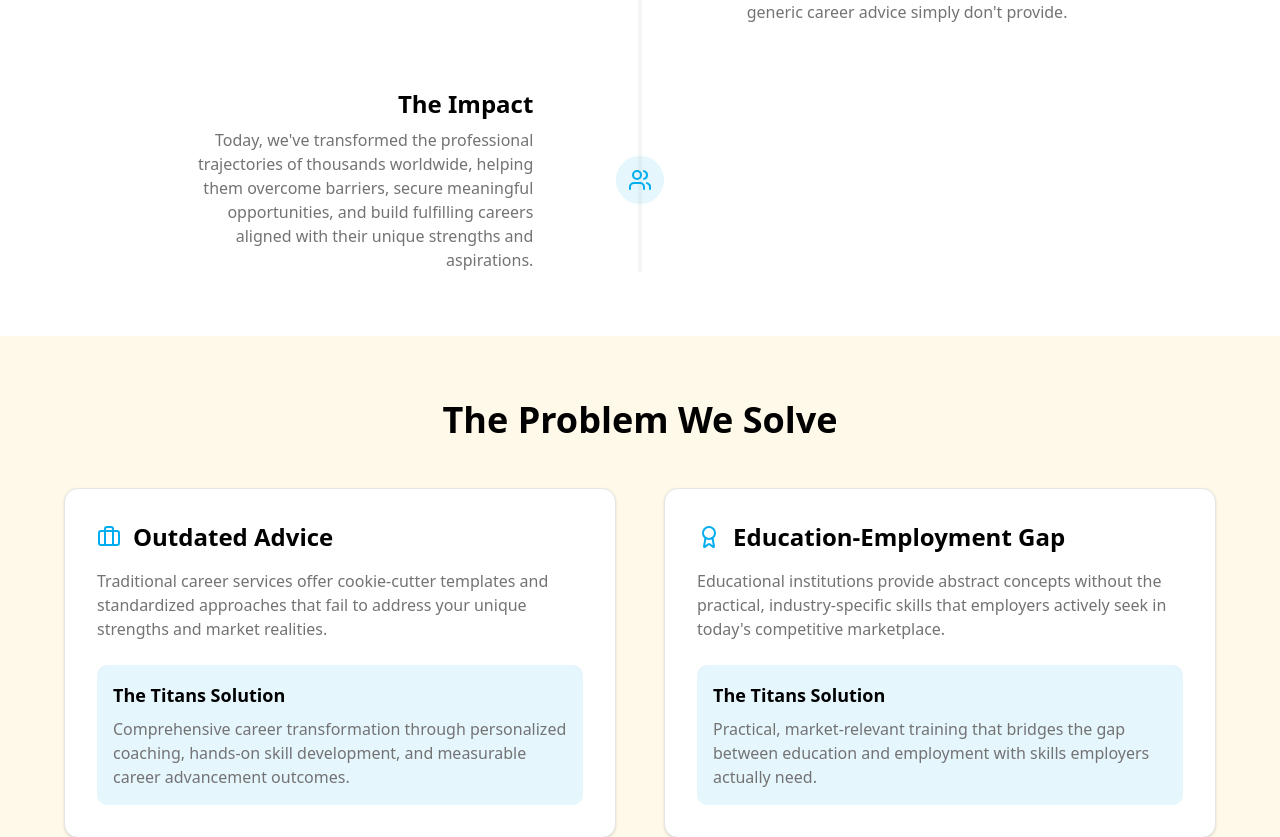
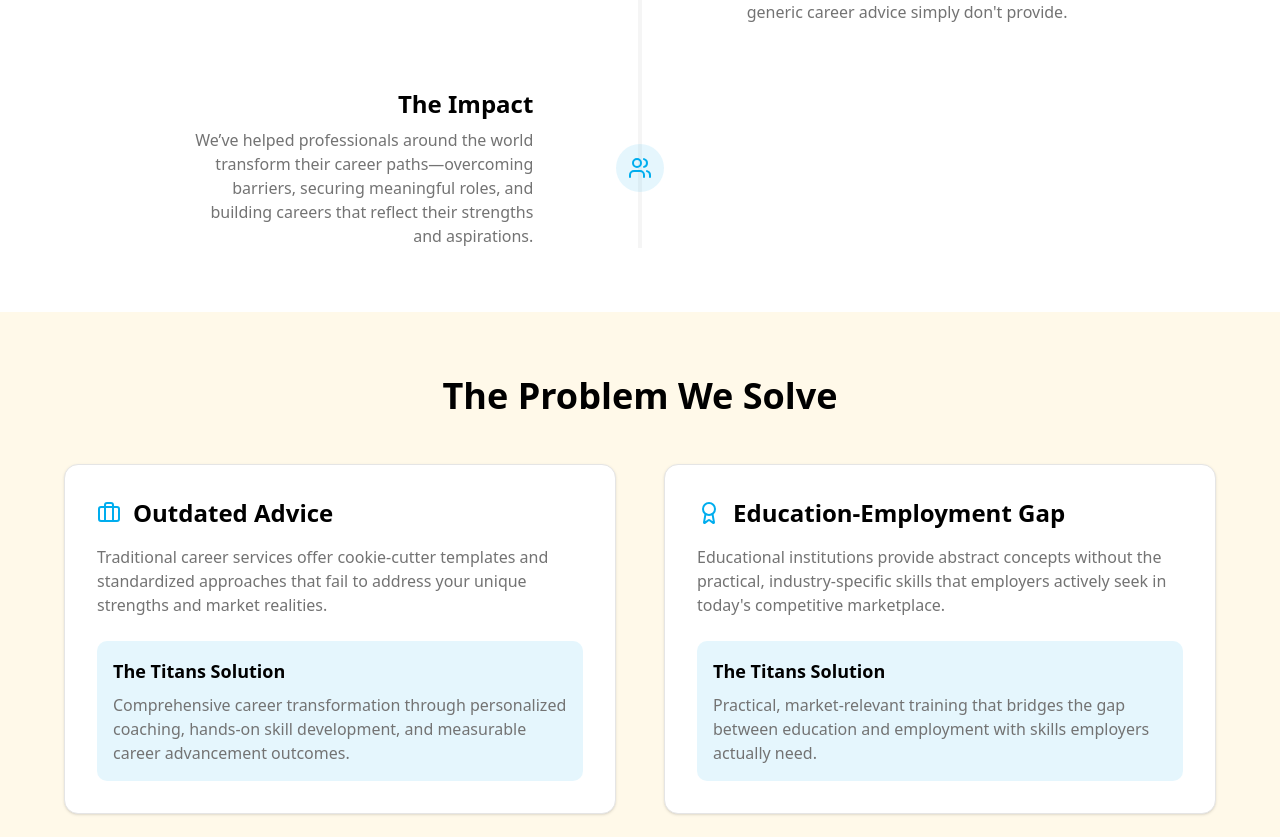
Before and after one commit to agboredim/studendashboard, a React (Vite) app: page /story in a window 1280 px wide. Shown: the part 1088-1925 px from the top of the page. Built offline with nearby package versions, Linux system fonts and the light colour scheme; no server answers.

Commit message:
feat: Revise content across multiple components for clarity and engagement; enhance styling in ProjectsCarousel

```diff
--- a/src/components/Footer.jsx
+++ b/src/components/Footer.jsx
@@ -19,11 +19,11 @@ export function Footer() {
           <div>
             <h3 className="text-xl font-bold mb-4">Titans Careers</h3>
             <p className="text-blue-100 mb-4">
-              Building Careers. Empowering Futures.
+              Only the skilled go far—learn what sets professionals apart.
             </p>
             <p className="text-blue-100">
-              Specializing in high-impact training for AML/KYC Compliance,
-              Business Analysis, Project Management, Data Analytics, and
+              Specializing in high-impact masterclasses for AML/KYC Compliance,
+              Business Analysis/Project Management, Data Analytics, and
               Cybersecurity professionals.
             </p>
           </div>
--- a/src/components/PlatformFeatures.jsx
+++ b/src/components/PlatformFeatures.jsx
@@ -33,6 +33,11 @@ export function PlatformFeatures() {
       description:
         "An interview is your moment to shine—and we’ll make sure you’re ready. Our interview preparation training helps you master the art of communication, strategy, and confidence. You’ll participate in mock interviews tailored to your desired industry, get feedback on your performance, and learn how to answer even the toughest questions with clarity and purpose. We cover everything from posture and tone to storytelling and situational responses. You’ll also learn how to navigate technical, behavioural, and panel interviews with ease. With Titans Careers, you walk into your next interview not just prepared—but prepared to win. There will be 12 months support for all candidates",
       link: "/regulatory-updates",
+    },
+    {
+      title: "CV Drafting",
+      description:
+        "Choose Titans Careers for expert-led CV drafting tailored to today’s competitive jobmarket. Our course blends proven strategies, personalized coaching, and real-world insights to help you craft a CV that highlights your strengths and achievements. You’ll gain the skills to stand out, attract recruiters, and secure interviews—whether you're entering the workforce or advancing your career. With Titans, your CV becomes your strongest career asset.",
     },
   ];
 
--- a/src/components/ProjectsCarousel.jsx
+++ b/src/components/ProjectsCarousel.jsx
@@ -103,7 +103,7 @@ export function ProjectsCarousel() {
                     </div>
 
                     {/* Service Title and Description */}
-                    <div className="absolute inset-x-0 bottom-0 p-6 text-secondary">
+                    <div className="absolute inset-0 flex flex-col items-center justify-center p-6 text-primary text-center">
                       <h3 className="text-2xl font-bold">{service.title}</h3>
 
                       {/* Description that slides up on hover */}
--- a/src/pages/BlogPage.jsx
+++ b/src/pages/BlogPage.jsx
@@ -38,12 +38,15 @@ function BlogPage() {
       <div className="text-center mb-12">
         {/* Heading using primary color */}
         <h1 className="text-4xl font-bold text-primary mb-4">
-          AML Pro Training Blog
+          TITANS CAREERS Blog
         </h1>
         {/* Paragraph using foreground/80 color */}
         <p className="text-lg text-foreground/80 max-w-3xl mx-auto">
-          Expert insights, industry trends, and best practices in KYC & AML
-          compliance, data analysis, cybersecurity, and regulatory technology.
+          Stay ahead of the curve with expert insights, emerging trends, and
+          practical tips across KYC & AML compliance, data analysis,
+          cybersecurity, business analysis/project management, and regulatory
+          technology. Whether you're building your career or leading change,
+          Titans Careers has you covered.
         </p>
       </div>
 
--- a/src/pages/OurStoryPage.jsx
+++ b/src/pages/OurStoryPage.jsx
@@ -100,10 +100,10 @@ export function OurStoryPage() {
                     The Impact
                   </h3>
                   <p className="text-muted-foreground">
-                    Today, we've transformed the professional trajectories of
-                    thousands worldwide, helping them overcome barriers, secure
-                    meaningful opportunities, and build fulfilling careers
-                    aligned with their unique strengths and aspirations.
+                    We’ve helped professionals around the world transform their
+                    career paths—overcoming barriers, securing meaningful roles,
+                    and building careers that reflect their strengths and
+                    aspirations.
                   </p>
                 </div>
                 <div className="hidden md:block md:w-2/12"></div>
@@ -402,7 +402,7 @@ export function OurStoryPage() {
             </div>
           </div>
 
-          <Button className="bg-secondary text-secondary-foreground hover:bg-secondary/90 px-8 py-6 rounded-full text-lg font-semibold">
+          <Button className="bg-secondary text-secondary-foreground hover:bg-foreground hover:text-secondary px-8 py-6 rounded-full text-lg font-semibold ease-in transition-all duration-200">
             <Link to="/courses">Start Your Transformation Today</Link>
           </Button>
         </div>
```
